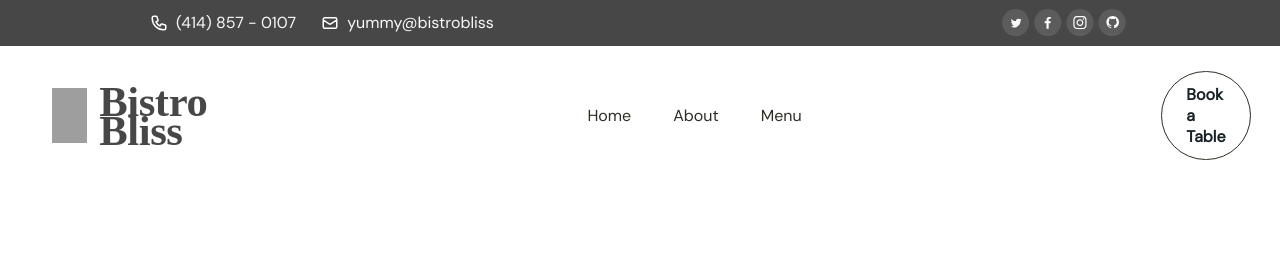
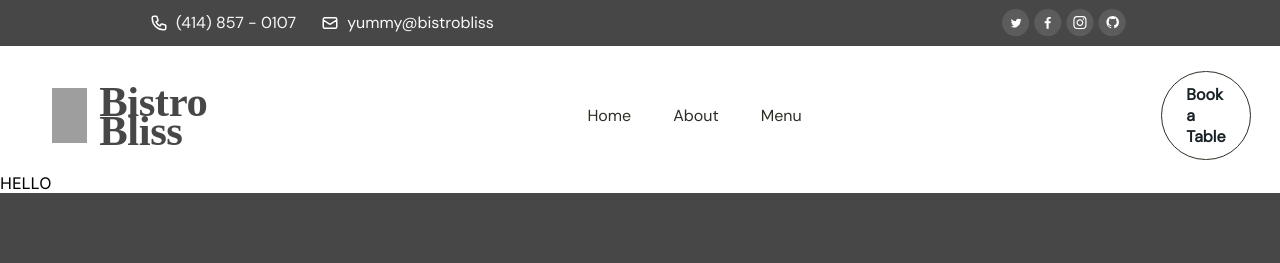
Before and after one commit to honeymirara/bistro-bliss, a Next.js app in the folder app/: page /menu/1 in a window 1280 px wide. Before the commit this address had no page. Shown: the top 263 px of the page. Built offline with nearby package versions, Linux system fonts and the light colour scheme; grey boxes are pictures that could not be loaded; a web font is replaced by a local one.

Commit message:
make dynamic routing for menu

```diff
--- /dev/null
+++ b/app/src/app/menu/[id]/page.js
@@ -0,0 +1,17 @@
+import style from './style.module.scss';
+
+import Link from 'next/link';
+
+
+export default function dishInfo() {
+
+
+    return (
+        <>
+            <div className={style.cards}>
+                HELLO
+
+            </div>
+        </>
+    )
+}
```
Also changed, not shown: app/src/app/menu/page.js (+11 -2 lines), app/src/app/menu/[id]/style.module.scss (added).
